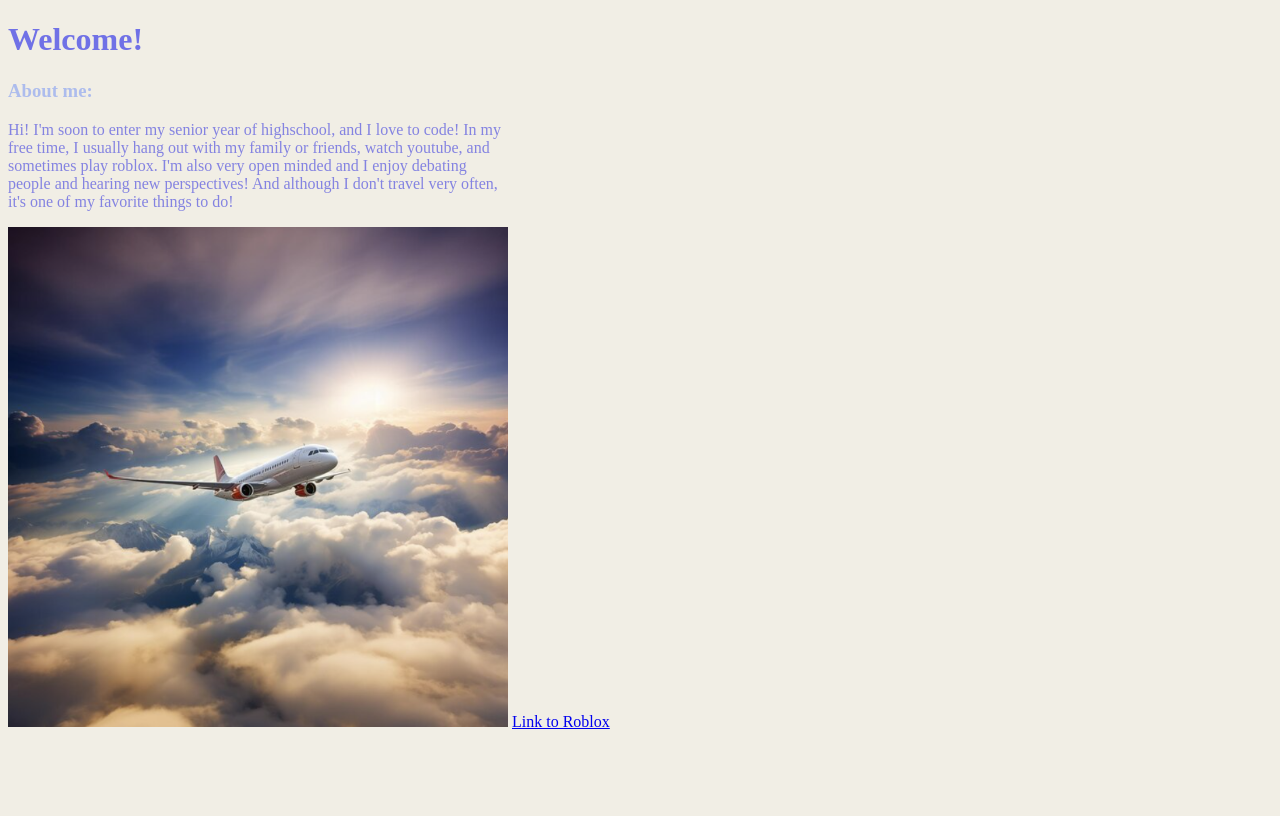
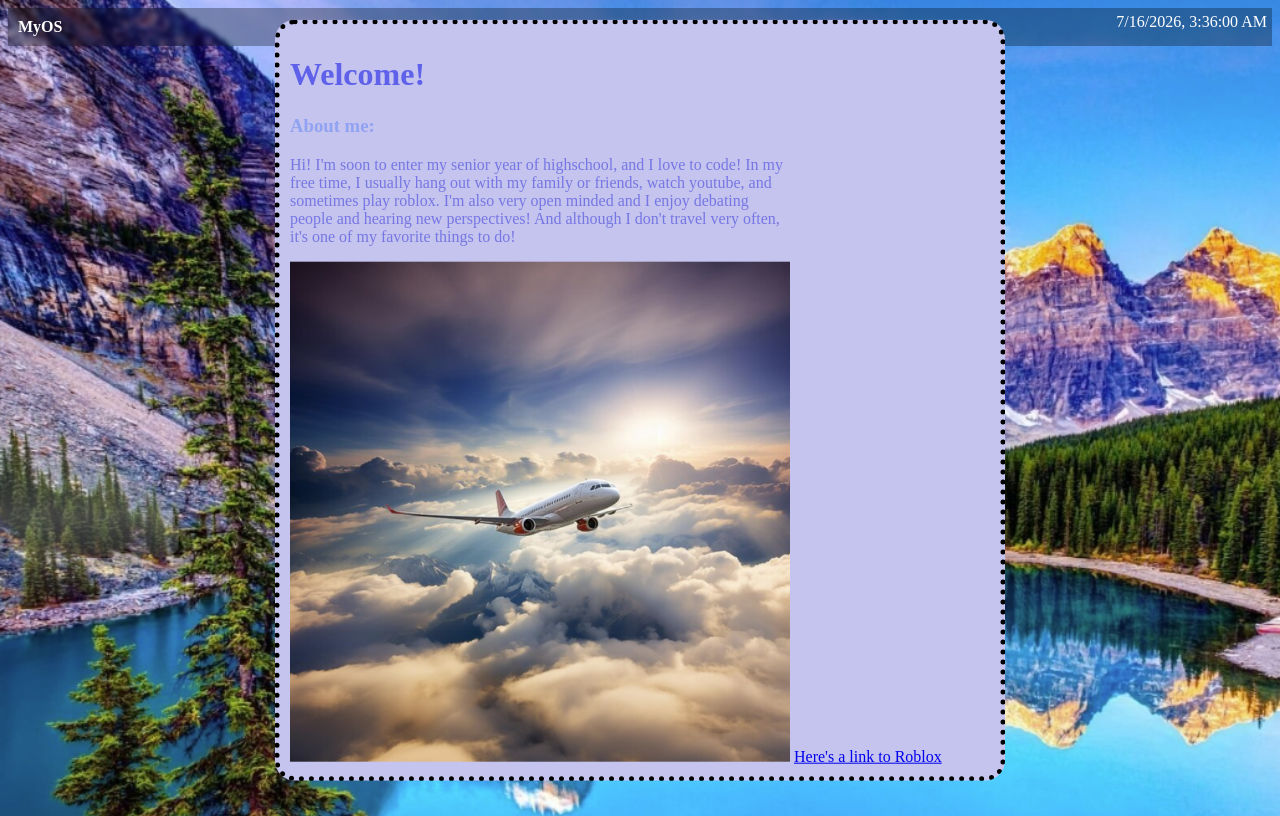
Before and after one commit to cs50pr34/Hall-of-Jokes, a plain HTML site: page index.html in a window 1280 px wide. Drawn offline with Linux system fonts and the light colour scheme.

Commit message:
Worked on part 2

```diff
--- a/index.html
+++ b/index.html
@@ -1,8 +1,17 @@
 <!DOCTYPE html>
 <html>
-  <body style="background-color: rgba(238, 235, 223, 0.812)">
+  <body style="background-image: url('./wallpaper.png'); background-size: cover; height: 100vh;">
+    <div style="display: flex; justify-content: space-between; backdrop-filter: blur(2px); background-color: rgba(0, 0, 0, 0.3); color: #fff">
+        <p style = "margin: 10px; font-weight: bold;">
+          MyOS
+        </p>
+        <p id="timeElement" style = "margin: 5px;">
+          7/15/2026 11:04 PM
+        </p>
+    </div>
+    <div style="position: absolute; top: 50%; left: 50%; transform: translate(-50%, -50%); border: 5px dotted; width: 700px; border-radius: 20px; padding: 10px; background-color: rgb(196, 196, 238)">
         <h1 style="color:rgba(33, 36, 230, 0.62);">Welcome!</h1>
-  <h3 style="color:rgba(60, 107, 249, 0.377);">About me:</h3>
+        <h3 style="color:rgba(60, 107, 249, 0.377); font-weight: bold;">About me:</h3>
         <p style="color:rgba(84, 84, 223, 0.699); max-width: 500px;">
         Hi! I'm soon to enter my senior year of highschool, and I love to code!
         In my free time, I usually hang out with my family or friends, watch youtube,
@@ -11,6 +20,15 @@
         of my favorite things to do!
         </p>
         <img style="width: 500px; height: 500px"src="./plane.png" />
-  <a href="https://www.roblox.com/">Link to Roblox</a>
+        <a href="https://www.roblox.com/">Here's a link to Roblox</a>
+    </div>
+    <script>
+    function updateTime() {
+        var currentTime = new Date().toLocaleString();
+        var timeText = document.querySelector("#timeElement");
+        timeText.innerHTML = currentTime;
+    }
+    setInterval(updateTime, 1000);
+    </script>
   </body>
 </html>
```
Lines whose indentation alone changed are shown as unchanged.
